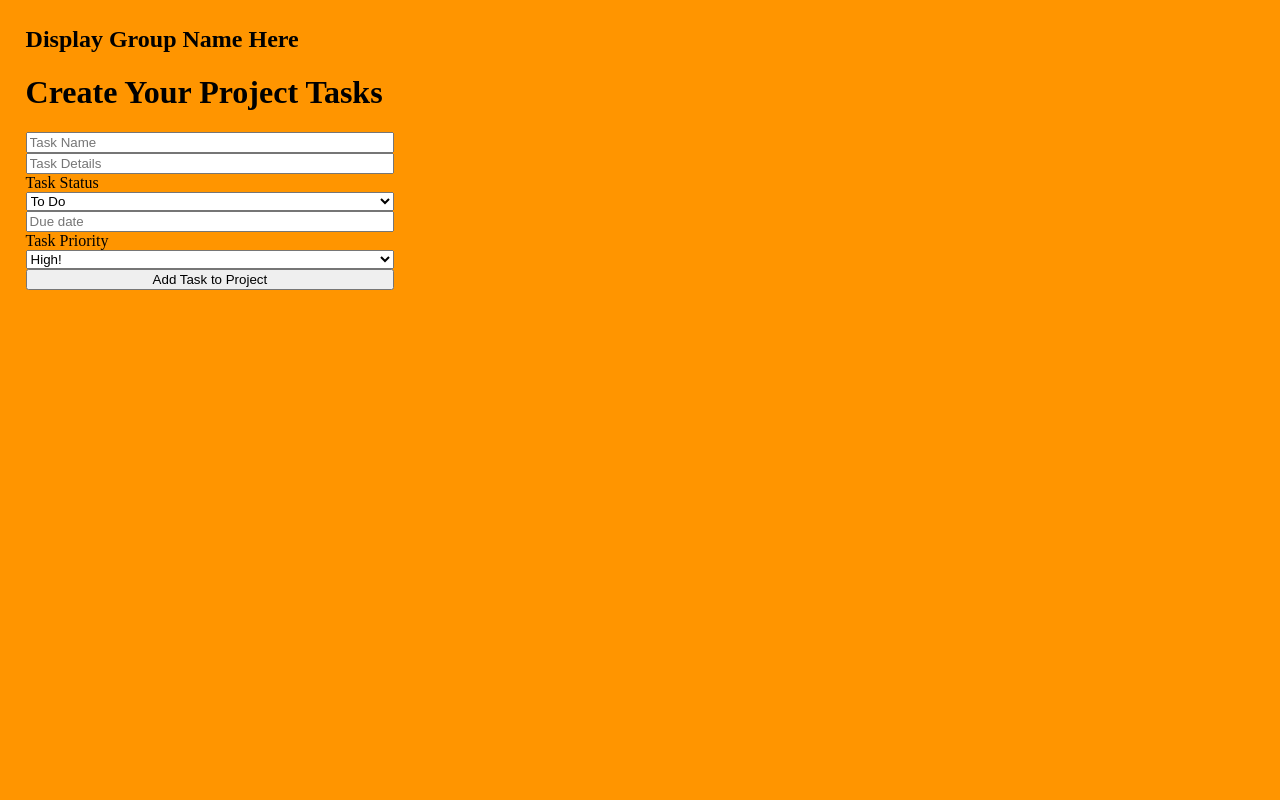
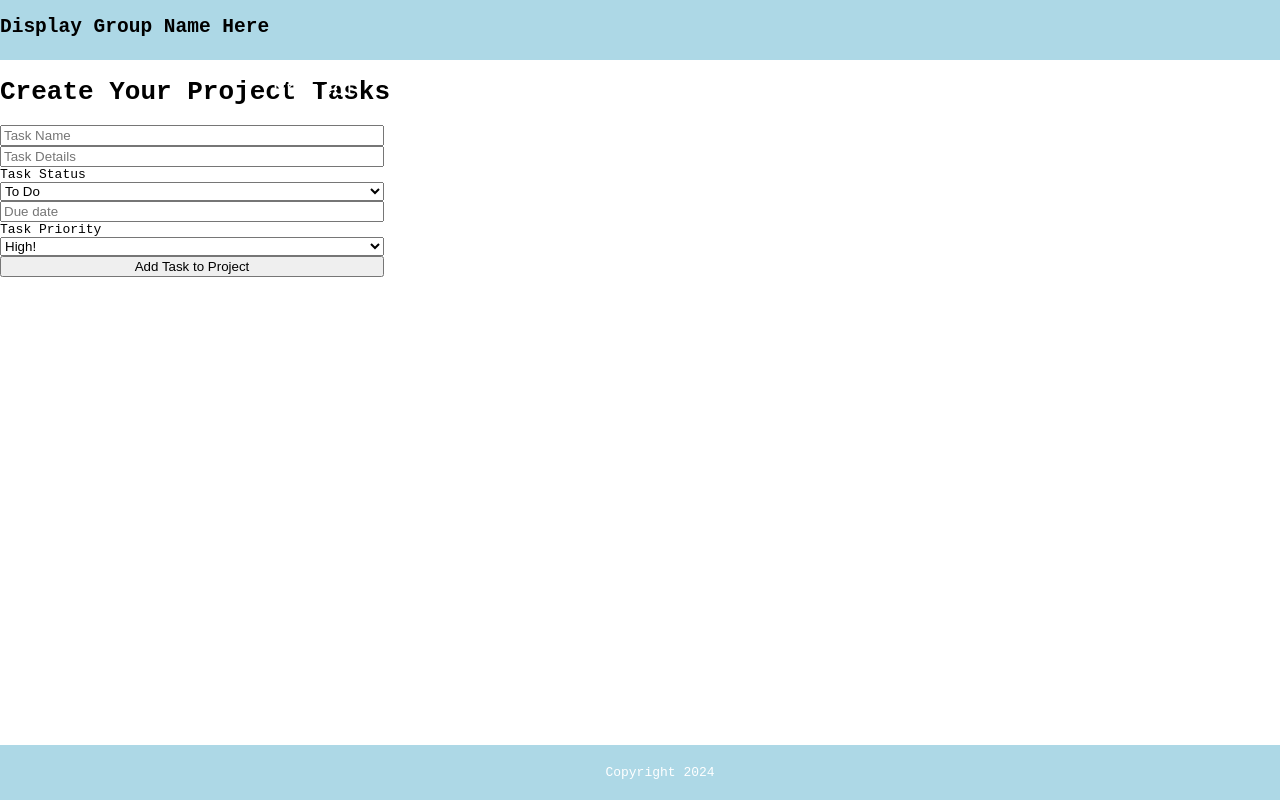
Before and after one commit to ComfortableCat/WeekFiveProject, a website built with Vite: page client/projectPage/index.html in a window 1280 px wide. Built offline with nearby package versions, Linux system fonts and the light colour scheme.

Commit message:
add header and footer to project page

```diff
--- a/client/app.js
+++ b/client/app.js
@@ -69,7 +69,7 @@ function saveAndGo(a) {
     JSON.stringify({ group: a.group, member: a.member })
   );
   window.location.assign(
-    `https://LoopIn.onrender.com/projects?groupName=${a.group.groupName}`
+    `http://127.0.0.1:5173/projectPage/?groupName=${a.group.groupName}`
   );
 }
 
--- a/client/projectPage/index.html
+++ b/client/projectPage/index.html
@@ -8,9 +8,17 @@
     <script type="module" src="./app.js" defer></script>
   </head>
   <body>
+    <header>
+      <h2>Display Group Name Here</h2>
+      <nav>
+        <ul>
+          <li><a href="projects-page">Project</a></li>
+          <li><a href="calender-page">Calendar</a></li>
+          <li><a href="chat-page">Chat</a></li>
+        </ul>
+      </nav>
+    </header>
     <main>
-      <h2>Display Group Name Here</h2>
-
       <h1>Create Your Project Tasks</h1>
       <form id="tasks-container">
         <input type="text" name="tasks-name" placeholder="Task Name" />
@@ -33,5 +41,6 @@
         <button type="submit" id="submit">Add Task to Project</button>
       </form>
     </main>
+    <footer>Copyright 2024</footer>
   </body>
 </html>
--- a/client/projectPage/style.css
+++ b/client/projectPage/style.css
@@ -1,7 +1,7 @@
-body {
+/*body {
   margin: 2%;
   background-color: rgb(255, 149, 0);
-}
+}*/
 
 #tasks-container {
   display: flex;
@@ -11,3 +11,54 @@ body {
   align-items: left;
   width: 30%;
 }
+body {
+  height: 100%;
+  margin: 0;
+  display: flex;
+  flex-direction: column;
+  font-family: monospace;
+}
+
+header {
+  position: fixed;
+  top: 0;
+  width: 100%;
+  z-index: 1000;
+  background-color: lightblue;
+  height: 60px;
+}
+
+main {
+  flex: 1;
+  padding-top: 60px;
+  padding-bottom: 60px;
+  overflow-y: auto;
+}
+
+ul {
+  display: flex;
+  justify-content: space-evenly;
+  padding: 20px;
+  font-size: x-large;
+  list-style: none;
+}
+
+a {
+  color: white;
+  text-decoration: none;
+}
+
+a:hover {
+  color: black;
+}
+
+footer {
+  position: fixed;
+  bottom: 0;
+  width: 100%;
+  display: flex;
+  justify-content: center;
+  padding: 20px;
+  background-color: lightblue;
+  color: white;
+}
```
